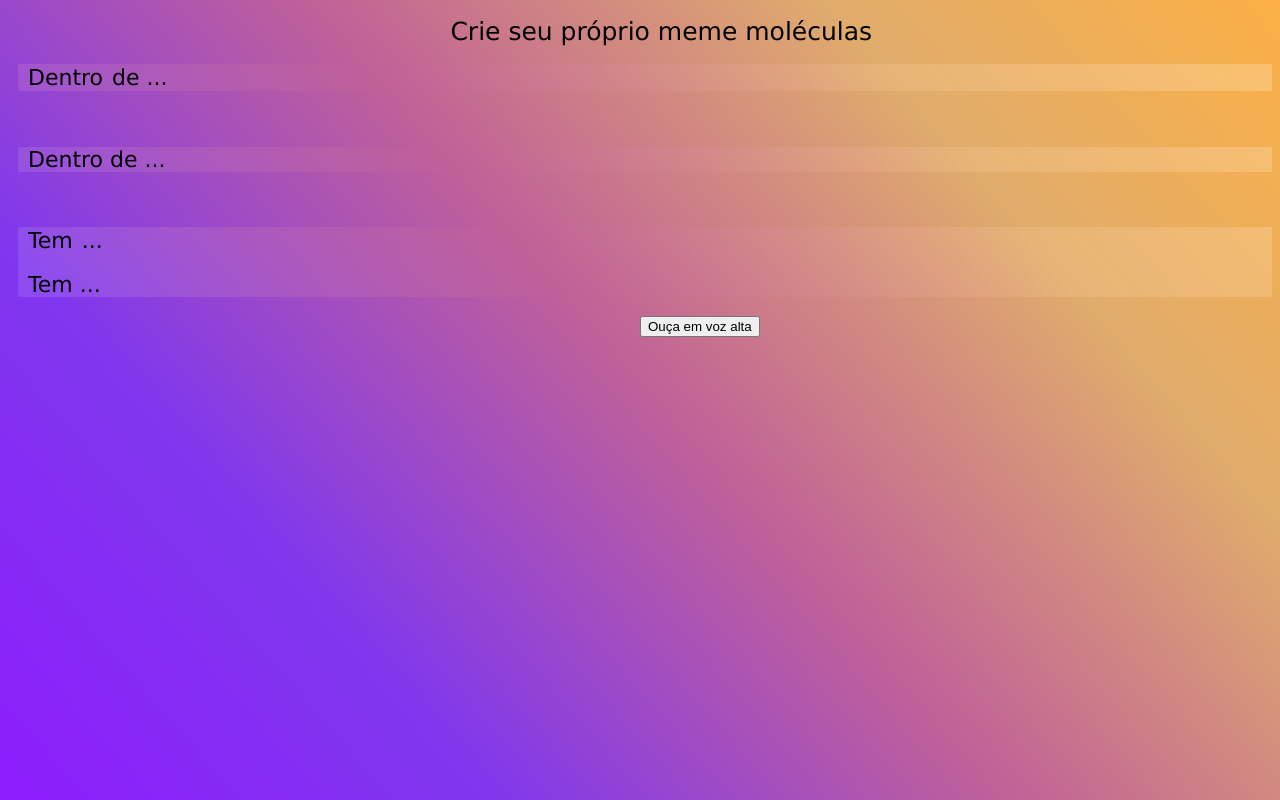
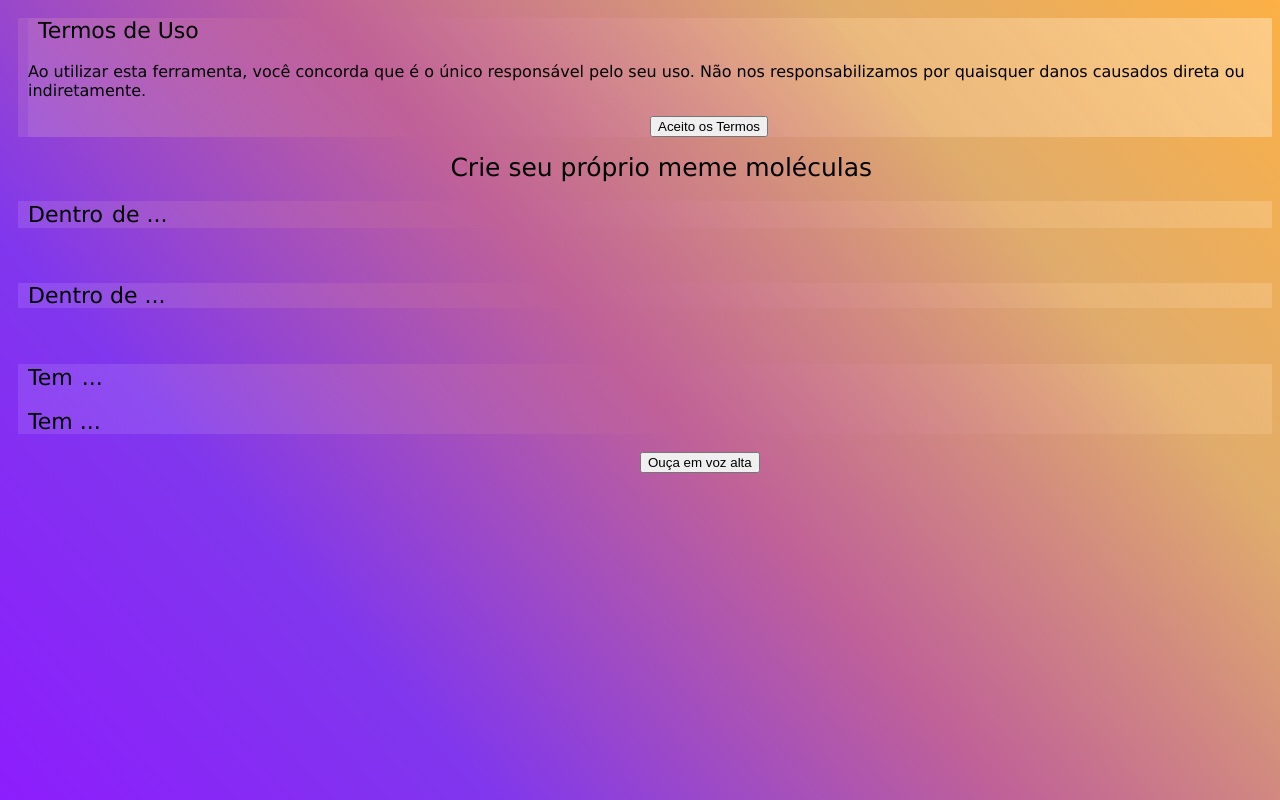
Before and after one commit to dr007298-blip/meme-moleculas, a plain HTML site: page index.html in a window 1280 px wide. Drawn offline with Linux system fonts and the light colour scheme.

Commit message:
Update index.html

```diff
--- a/index.html
+++ b/index.html
@@ -7,6 +7,13 @@
         </script>
     </head>
     <body>
+        <div id="popup" class="modal">
+  <div class="modal-content">
+    <h2>Termos de Uso</h2>
+    <p>Ao utilizar esta ferramenta, você concorda que é o único responsável pelo seu uso. Não nos responsabilizamos por quaisquer danos causados direta ou indiretamente.</p>
+    <button onclick="fecharPopup()">Aceito os Termos</button>
+  </div>
+</div>
         <h1>Crie seu próprio meme moléculas</h1>
         <div>
             <h2>Dentro <input type="text" id="caixaTexto" class="caixa" value="de ..."></h2>
@@ -63,6 +70,10 @@
         }
 
 
+      function fecharPopup() {
+    document.getElementById("popup").style.display = "none";
+  }
+
 window.speechSynthesis.onvoiceschanged = () => {};
 
   </script>
```
